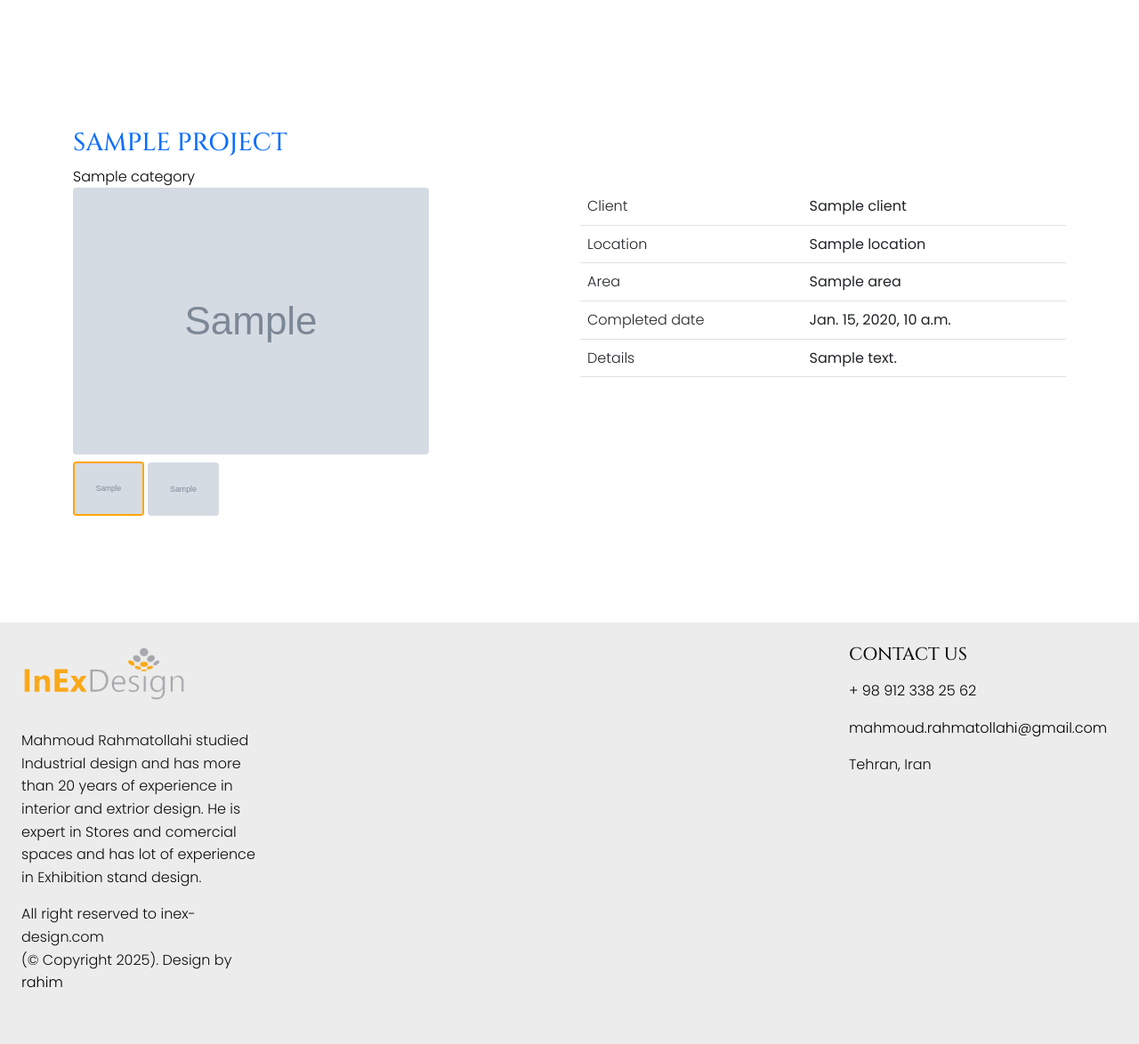
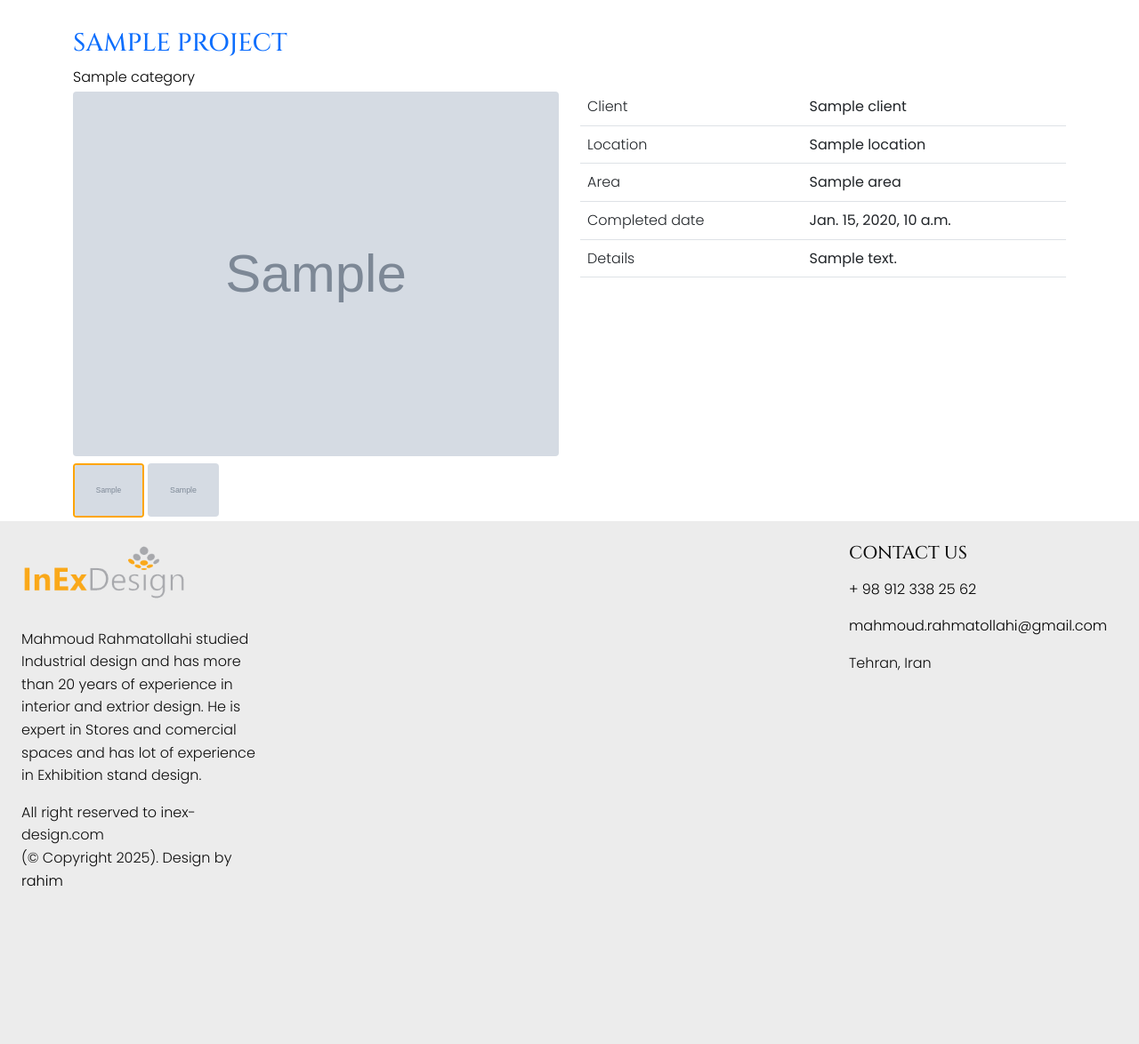
Before and after one commit to Rahimz/inex_web, a Django app: template templates/projects/project_details_new.html in a window 1280 px wide. Shown: the part 86-1260 px from the top of the page at 89% size. After the commit the page ends 1083 px from the top, so only its background shows below. Run offline with Django 5.2, Linux system fonts and the light colour scheme; the template is opened without the code that fills it: most values are stand-ins (such as "Sample title", 1, 10 or a date in 2020); grey boxes marked "Sample" are stand-in pictures; some libraries are stand-ins or nearby versions.

Commit message:
update project detials and header

```diff
--- a/templates/_header_new.html
+++ b/templates/_header_new.html
@@ -40,6 +40,9 @@
                             <a href="{% url 'projects:projects_list_category' category.slug %}" class="dropdown-item item-anchor">{{ category.translations__name }}</a>
                         </li>
                         {% endfor %}
+                        <li>
+                            <a href="{% url 'projects:projects_list' %}" class="dropdown-item item-anchor">{% trans "All" %}</a>
+                        </li>
                     </ul>
                 </li>
                 <li class="nav-item me-4">
--- a/templates/projects/project_details_new.html
+++ b/templates/projects/project_details_new.html
@@ -21,7 +21,7 @@
 {% block title %}{{ page_title}}{% endblock title %}
 
 {% block content %}
-<section id="featured-projects" class="product-store position-relative padding-large">
+<section id="featured-projects" class="product-store position-relative ">
     <div class="container">
         <div class="row">
             <h3 class="card-title text-uppercase pt-3 text-primary">
@@ -34,28 +34,23 @@
         <div class="row">
             <div class="col-md-6">
                 {% if project.thumbnail %}
-                    <img id="main_image" src="{{ project.thumbnail.url }}" alt="{{ project.name }}" class="product-image rounded">
+                <img id="main_image" src="{{ project.thumbnail.url }}" alt="{{ project.name }}" class="product-image rounded my-1" width="100%" height="auto">
                 {% else %}
-                    <img src="{{ project.cover_image.url }}" alt="{{ project.name }}" class="product-image rounded">
+                <img src="{{ project.cover_image.url }}" alt="{{ project.name }}" class="product-image rounded my-1">
                 {% endif %}
-                <div>
-                    <div class="my-2">
-
                     {% if project.thumbnail %}
-                        <img id="main_image_thumb" src="{{ project.thumbnail.url }}" alt="" width="80px" height="auto" class="rounded thumbnail">
+                    <img id="main_image_thumb" src="{{ project.thumbnail.url }}" alt="" width="80px" height="auto" class="rounded thumbnail my-1">
                     {% else %}
-                        <img id="main_image_thumb" src="{{ project.cover_image.url }}" alt="" width="80px" height="auto" class="rounded thumbnail">
+                    <img id="main_image_thumb" src="{{ project.cover_image.url }}" alt="" width="80px" height="auto" class="rounded thumbnail my-1">
                     {% endif %}
-
                     {% for image in project.images.all %}
                     {% if image.thumbnail %}
-                        <img id="thumb_{{ image.id }}" src="{{ image.thumbnail.url }}" alt="" width="80px" height="auto" class="rounded thumbnail">
+                    <img id="thumb_{{ image.id }}" src="{{ image.thumbnail.url }}" alt="" width="80px" height="auto" class="rounded thumbnail my-1">
                     {% else %}
-                        <img id="thumb_{{ image.id }}" src="{{ image.file.url }}" alt="" width="80px" height="auto" class="rounded thumbnail">
+                    <img id="thumb_{{ image.id }}" src="{{ image.file.url }}" alt="" width="80px" height="auto" class="rounded thumbnail my-1">
                     {% endif %}
                     {% endfor %}
-                    </div>
-                </div>
+
             </div>
 
             <div class="col-md-6">
```
Lines whose indentation alone changed are shown as unchanged.
